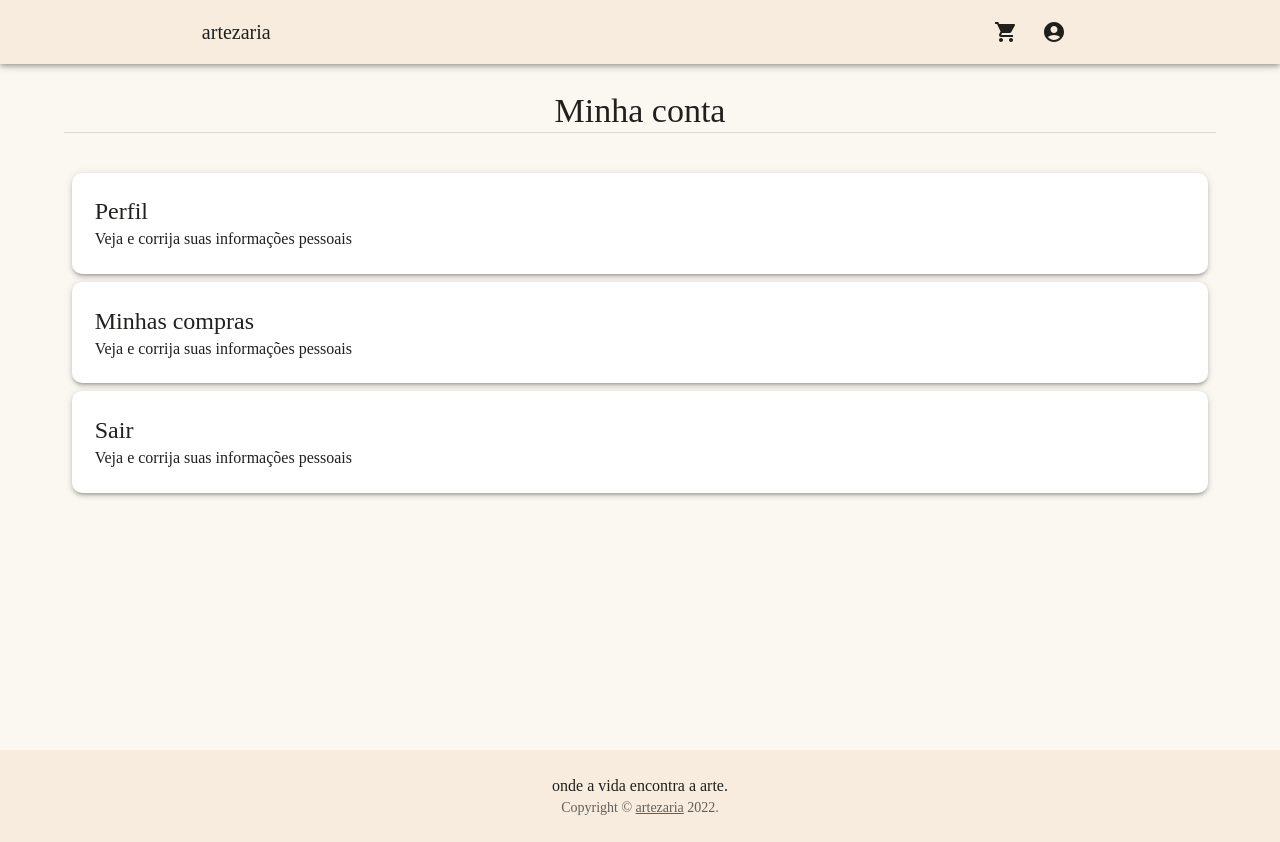
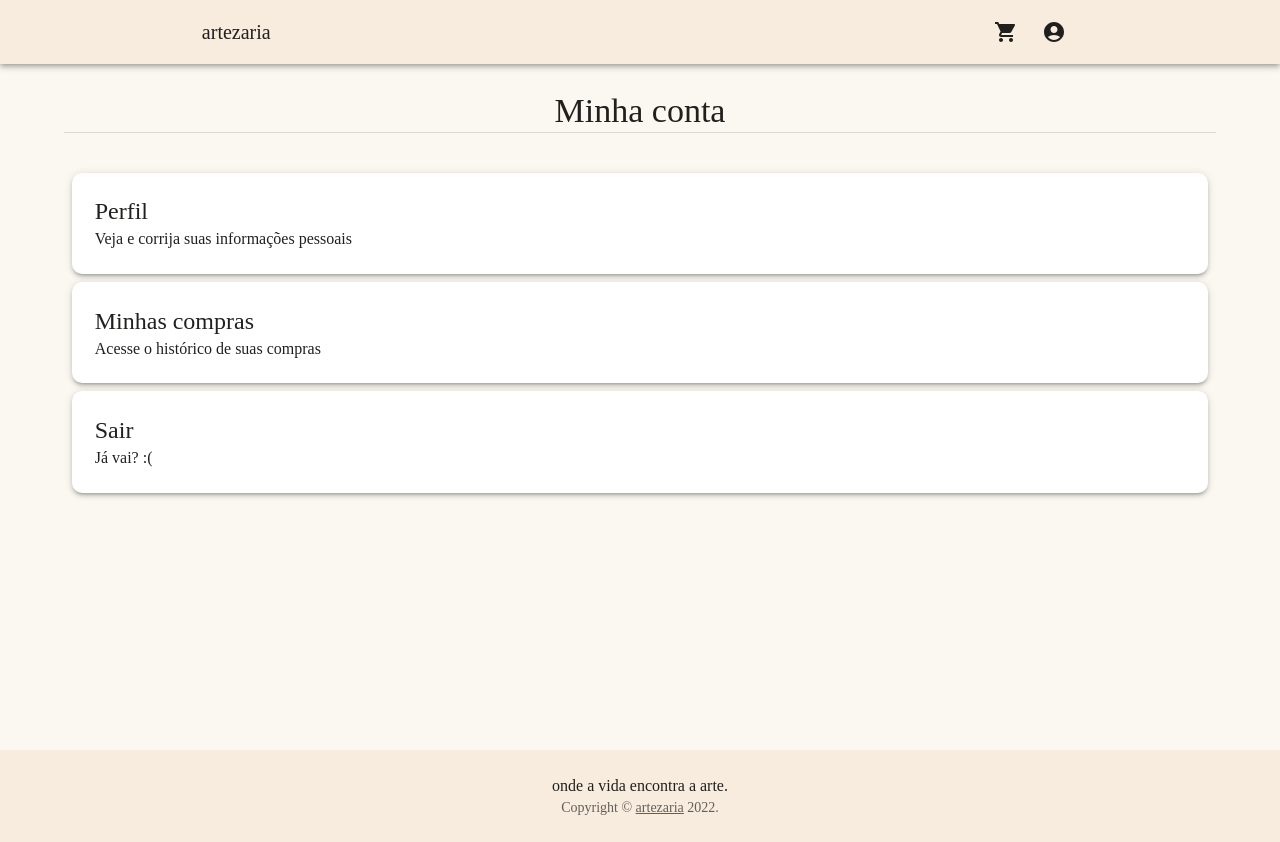
Before and after one commit to CerqueiraMatheus/SCC0219-artezaria, a React (Create React App) app in the folder site/: page /account in a window 1280 px wide. Built offline with nearby package versions, Linux system fonts and the light colour scheme; a web font is replaced by a local one.

Commit message:
General updates

```diff
--- a/site/src/presentation/pages/Account.tsx
+++ b/site/src/presentation/pages/Account.tsx
@@ -14,12 +14,12 @@ function AccountPage() {
             <Divider sx={{marginBottom: 5}}/>
             <AccountRowCard title={"Perfil"} description={"Veja e corrija suas informações pessoais"}
                             link={"/profile"}/>
-            <AccountRowCard title={"Minhas compras"} description={"Veja e corrija suas informações pessoais"}
+            <AccountRowCard title={"Minhas compras"} description={"Acesse o histórico de suas compras"}
                             link={"/purchases"}/>
             {user.type === UserTypes.ARTIST &&
-                <AccountRowCard title={"Anúncios"} description={"Veja e corrija suas informações pessoais"}
+                <AccountRowCard title={"Anúncios"} description={"Gerencie suas vendas e veja os itens anunciados"}
                                 link={"/adverts"}/>}
-            <AccountRowCard title={"Sair"} description={"Veja e corrija suas informações pessoais"} link={"/home"}
+            <AccountRowCard title={"Sair"} description={"Já vai? :("} link={"/home"}
                             click={() => resetUser()}/>
         </>
     );
--- a/site/src/presentation/pages/Checkout.tsx
+++ b/site/src/presentation/pages/Checkout.tsx
@@ -9,6 +9,9 @@ import Button from '@mui/material/Button';
 import Typography from '@mui/material/Typography';
 import PaymentForm from "../components/Checkout/Payment";
 import Review from "../components/Checkout/Review";
+import {useContext, useEffect} from "react";
+import {CartContext} from "../context/CartContext";
+import {wait} from "@testing-library/user-event/dist/utils";
 
 // Checkout steps
 const steps = ['Método de pagamento', 'Revisão dos itens'];
@@ -28,6 +31,15 @@ function getStepContent(step: number) {
 export default function Checkout() {
     // Step
     const [activeStep, setActiveStep] = React.useState(0);
+    const {resetCart} = useContext(CartContext);
+
+
+    useEffect(() => {
+            if (activeStep === steps.length) {
+                wait(5000).then(() => resetCart());
+            }
+        }, [activeStep, resetCart]
+    );
 
     // Next handler
     const handleNext = () => {
--- a/site/src/presentation/pages/Management.tsx
+++ b/site/src/presentation/pages/Management.tsx
@@ -19,7 +19,7 @@ const Management = () => {
                             link={'/management/product'}/>
             <AccountRowCard title={'Gerenciar Usuários'} description={"Gerencie os usuários cadastrados no site"}
                             link={'/management/user'}/>
-            <AccountRowCard title={"Sair"} description={"Veja e corrija suas informações pessoais"} link={"/home"}
+            <AccountRowCard title={"Sair"} description={"Já vai? :("} link={"/home"}
                             click={() => resetUser()}/>
         </>
     );
```
